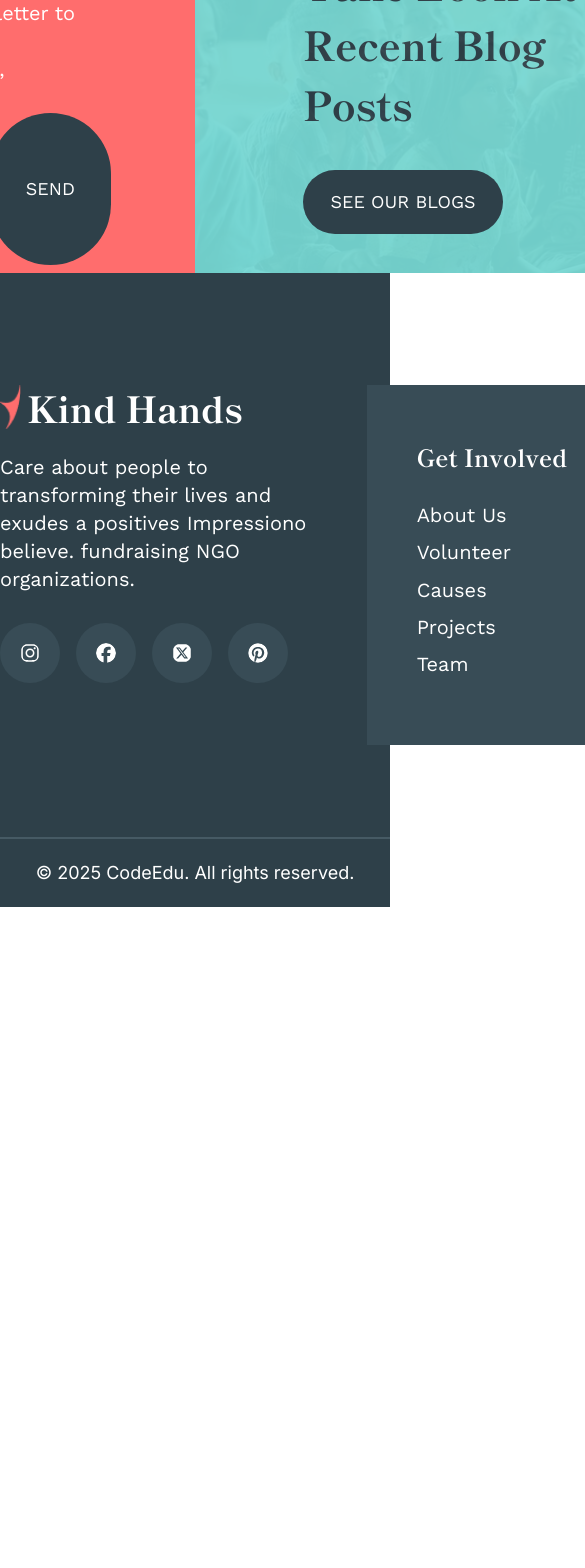
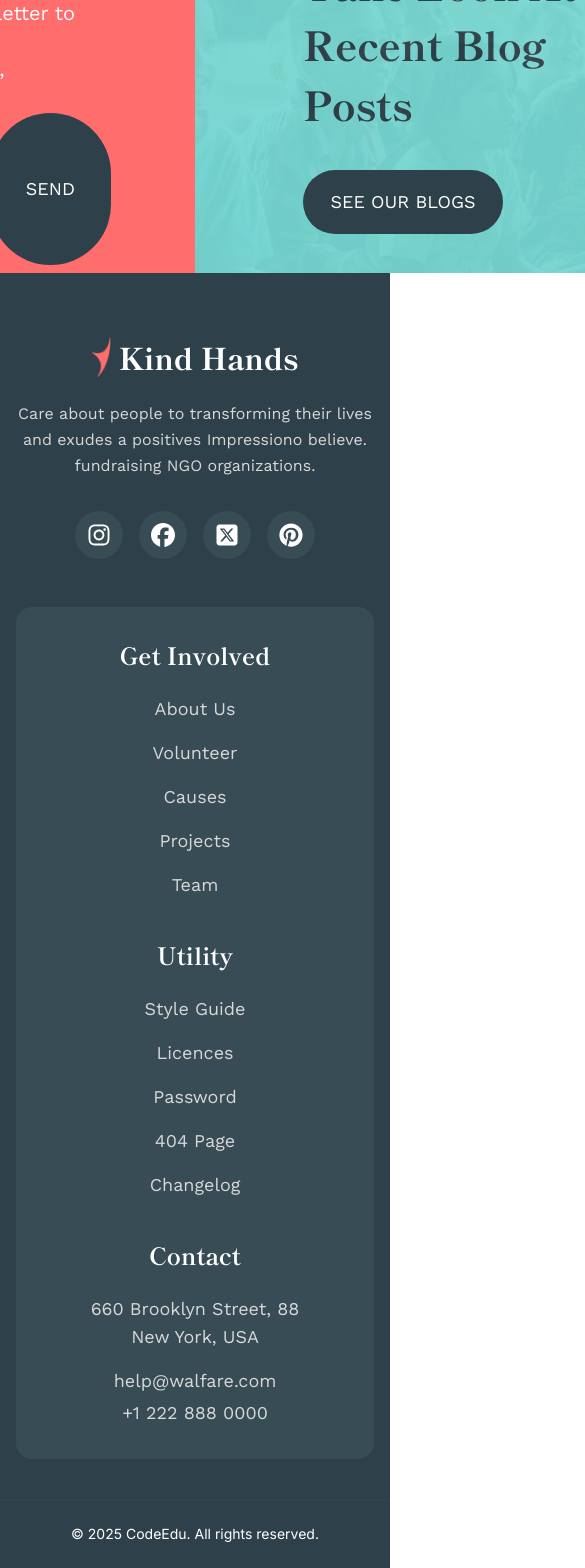
Before and after one commit to codEdu-Collective/kind-hands, a Next.js app: page / in a window 390 px wide. Shown: the part 9178-10746 px from the top of the page, 585 px wide, since content can reach past the window. Before the commit the page ends 10085 px from the top, so only its background shows below. Built offline with nearby package versions, Linux system fonts and the light colour scheme; no server answers; the database is empty; a web font is replaced by a local one.

Commit message:
refactor(footer): make layout fully responsive across all devices

```diff
--- a/components/layout/Footer.tsx
+++ b/components/layout/Footer.tsx
@@ -3,89 +3,118 @@ import Image from "next/image";
 import Link from "next/link";
 
 export default function Footer() {
+  const involvedLinks = ["About Us", "Volunteer", "Causes", "Projects", "Team"];
+  const utilityLinks = ["Style Guide", "Licences", "Password", "404 Page", "Changelog"];
+
   return (
-    <footer>
-      <div className="w-full h-141 text-white bg-dark pt-28">
-        <section className="w-300 h-90 m-auto flex">
-          <div className="flex-1">
-            <div className="pr-9">
-              <Link href={""} className="flex items-center gap-1.5">
-                <Image src={`/images/logo.png`} width={21} height={44} alt="logo" />
-                <span className="font-shippori font-extrabold text-4xl">Kind Hands</span>
+    <footer className="bg-dark text-white">
+      <div className="w-full pt-16 lg:pt-28 pb-10">
+        <section className="container mx-auto px-4 md:px-8 max-w-7xl flex flex-col lg:flex-row gap-12 lg:gap-0">
+          <div className="w-full lg:w-4/12 flex flex-col items-center lg:items-start text-center lg:text-left lg:pr-12">
+            <Link href="/" className="flex items-center gap-2 mb-6">
+              <Image
+                src="/images/logo.png"
+                width={21}
+                height={44}
+                alt="Kind Hands Logo"
+                className="w-auto h-10 md:h-11"
+              />
+              <span className="font-shippori font-extrabold text-3xl md:text-4xl">Kind Hands</span>
             </Link>
-              <p className="font-work text-xl mt-6 mb-7.5">
+
+            <p className="font-work text-base md:text-lg lg:text-xl text-gray-300 mb-8 leading-relaxed max-w-md lg:max-w-none mx-auto lg:mx-0">
               Care about people to transforming their lives and exudes a positives Impressiono
               believe. fundraising NGO organizations.
             </p>
+
             <div className="flex gap-4">
-                <FaInstagram
-                  size={60}
-                  color="white"
-                  className="bg-steel p-5 rounded-full"
-                  aria-label="Instagram icon"
-                />
-                <FaFacebook
-                  size={60}
-                  color="white"
-                  className="bg-steel p-5 rounded-full"
-                  aria-label="Facebook icon"
-                />
-                <FaSquareXTwitter
-                  size={60}
-                  color="white"
-                  className="bg-steel p-5 rounded-full"
-                  aria-label="Twitter icon"
-                />
-                <FaPinterest
-                  size={60}
-                  color="white"
-                  className="bg-steel p-5 rounded-full"
-                  aria-label="Pinterest icon"
-                />
+              {[FaInstagram, FaFacebook, FaSquareXTwitter, FaPinterest].map((Icon, index) => (
+                <Link
+                  key={index}
+                  href="#"
+                  className="bg-steel hover:bg-primary transition-colors duration-300 p-3 md:p-4 rounded-full group"
+                  aria-label="Social Media Link"
+                >
+                  <Icon size={24} className="text-white group-hover:text-white transition-colors" />
+                </Link>
+              ))}
             </div>
           </div>
-          </div>
-          <div className="flex-2 bg-steel py-14 px-12.5 flex gap-17.5">
-            <div className="flex-3">
-              <h2 className="font-shippori font-bold text-2xl mb-6">Get Involved</h2>
-              {["About Us", "Volunteer", "Causes", "Projects", "Team"].map((item, index) => (
-                <h3
-                  key={index}
-                  className="font-work text-xl leading-[186%] hover:text-primary hover:cursor-pointer"
+
+          {/* --- SAĞ TARA (Linkler & İletişim - Gri Kutu) --- */}
+          {/* - lg:w-8/12 -> Ekranın 3'te 2'si
+            - bg-steel (Senin tema rengin)
+            - Grid yapısı: Mobilde tek kolon, Tablette 2, Masaüstünde 3 kolon
+          */}
+          <div className="w-full lg:w-8/12 bg-steel rounded-2xl p-8 md:p-12 lg:p-14">
+            <div className="grid grid-cols-1 sm:grid-cols-2 lg:grid-cols-3 gap-10 lg:gap-8">
+              {/* Kolon 1: Get Involved */}
+              <div className="text-center sm:text-left">
+                <h2 className="font-shippori font-bold text-2xl mb-6 text-white">Get Involved</h2>
+                <ul className="space-y-4">
+                  {involvedLinks.map((item, index) => (
+                    <li key={index}>
+                      <Link
+                        href="#"
+                        className="font-work text-lg text-gray-300 hover:text-primary transition-colors inline-block"
                       >
                         {item}
-                </h3>
+                      </Link>
+                    </li>
                   ))}
+                </ul>
               </div>
-            <div className="flex-3">
-              <h2 className="font-shippori font-bold text-2xl mb-6">Utility</h2>
-              {["Style Guide", "Licences", "Password", "404 Page", "Changelog"].map(
-                (item, index) => (
-                  <h3
-                    key={index}
-                    className="font-work text-xl leading-[186%] hover:text-primary hover:cursor-pointer"
+
+              {/* Kolon 2: Utility */}
+              <div className="text-center sm:text-left">
+                <h2 className="font-shippori font-bold text-2xl mb-6 text-white">Utility</h2>
+                <ul className="space-y-4">
+                  {utilityLinks.map((item, index) => (
+                    <li key={index}>
+                      <Link
+                        href="#"
+                        className="font-work text-lg text-gray-300 hover:text-primary transition-colors inline-block"
                       >
                         {item}
-                  </h3>
-                ),
-              )}
+                      </Link>
+                    </li>
+                  ))}
+                </ul>
               </div>
-            <div className="flex-5">
-              <h2 className="font-shippori font-bold text-2xl mb-6">Contact</h2>
-              <h3 className="font-work text-xl leading-[186%]">
-                660 Broklyn Street, 88 <br /> New York
-              </h3>
-              <h3 className="font-work text-xl leading-[186%]">
-                <br /> help Need@walfare.com 222 888 0000
-              </h3>
+
+              {/* Kolon 3: Contact */}
+              <div className="text-center sm:text-left sm:col-span-2 lg:col-span-1">
+                <h2 className="font-shippori font-bold text-2xl mb-6 text-white">Contact</h2>
+                <div className="space-y-4 font-work text-lg text-gray-300">
+                  <p>
+                    660 Brooklyn Street, 88
+                    <br />
+                    New York, USA
+                  </p>
+                  <p>
+                    <a
+                      href="mailto:help@walfare.com"
+                      className="hover:text-primary transition-colors block"
+                    >
+                      help@walfare.com
+                    </a>
+                    <a
+                      href="tel:+12228880000"
+                      className="hover:text-primary transition-colors block mt-1"
+                    >
+                      +1 222 888 0000
+                    </a>
+                  </p>
+                </div>
+              </div>
             </div>
           </div>
         </section>
       </div>
-      {/*  Copyright */}
-      <div className="w-full bg-dark text-white font-inter text-lg text-center">
-        <div className="w-full bg-cool-slate h-0.5" />
-        <p className="py-5">&copy; 2025 CodeEdu. All rights reserved.</p>
+
+      {/* Copyright Bar */}
+      <div className="w-full bg-dark text-white font-inter text-sm md:text-base text-center border-t border-cool-slate/20">
+        <p className="py-6">&copy; 2025 CodeEdu. All rights reserved.</p>
       </div>
     </footer>
   );
```
Lines whose indentation alone changed are shown as unchanged.
